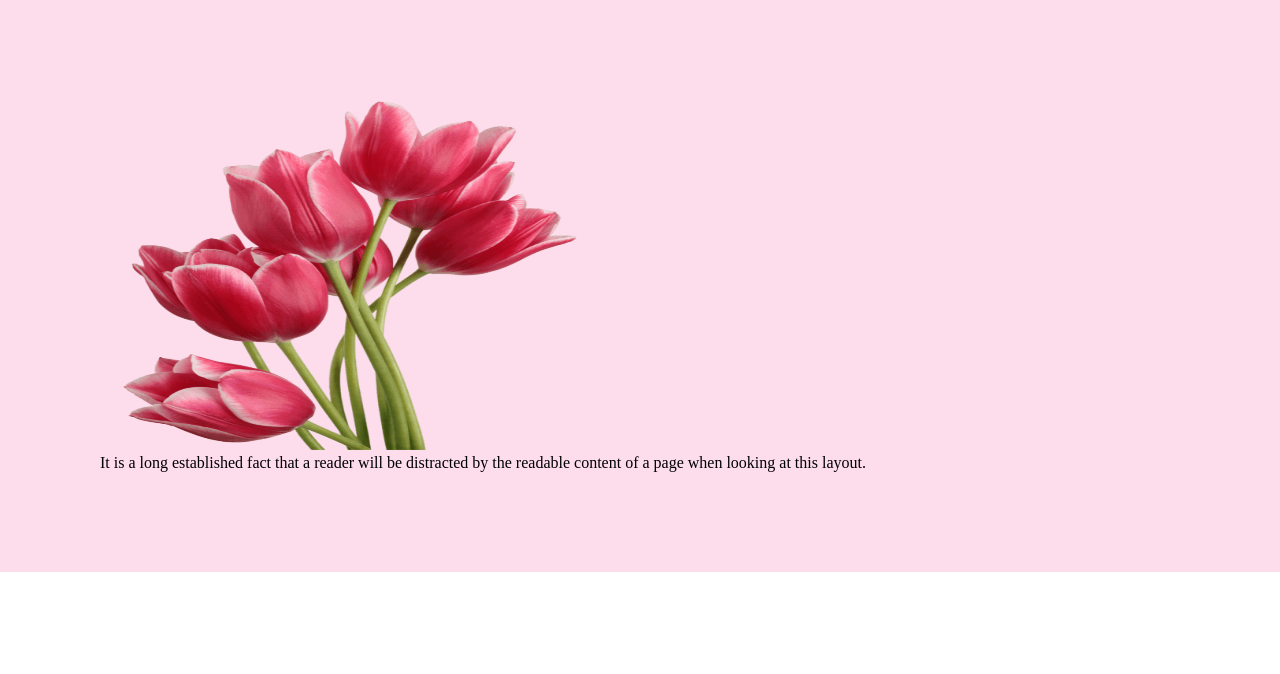
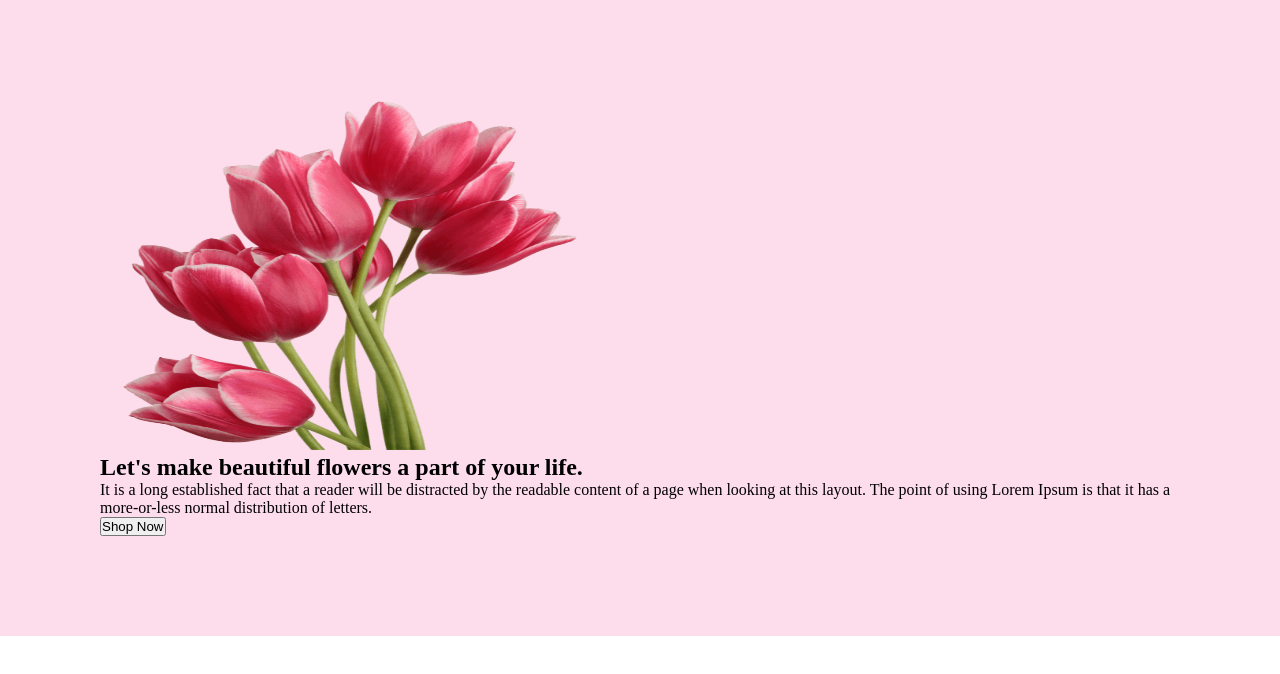
Before and after one commit to TanzinFarhana/myfirstgithubrepo, a plain HTML site: page index.html in a window 1280 px wide. Drawn offline with Linux system fonts and the light colour scheme.

Commit message:
first commit

```diff
--- a/index.css
+++ b/index.css
@@ -7,3 +7,6 @@
     background-color: rgb(253, 220, 236);
     padding: 100px;
 }
+.banner-container{
+    display: flex;
+}
--- a/index.html
+++ b/index.html
@@ -3,7 +3,7 @@
 <head>
     <meta charset="UTF-8">
     <meta name="viewport" content="width=device-width, initial-scale=1.0">
-    <title>Document</title>
+    <title>Online Flower Shop</title>
     <link rel="stylesheet" href="index.css">
 </head>
 <body>
@@ -11,15 +11,20 @@
 <nav>
     <div class="manu-container">
         <div class="logo">
-            <img class="logo" height="350" width="500" src="Flower Asset/pngwing 10.png" alt=""">
-            <p>It is a long established fact that a reader will be distracted by the readable content of a page when looking at this layout.</p>
+            <img class="logo" height="350" width="500" src="Flower Asset/pngwing 10.png" alt="">
         </div>
-        <div class="manus"></div>
-    </div>
+        <div class="banner-container">
+            <div class="banner-text">
+                <h1>Let's make beautiful flowers a part of your life.</h1>
+                <p>It is a long established fact that a reader will be distracted by the readable content of a page when looking at this layout. The point of using Lorem Ipsum is that it has a more-or-less normal distribution of letters.</p>
+                <button>Shop Now</button>
+            </div>
 </nav>
     </header>
     <main>
+<section>
 
+</section>
     </main>
     <footer>
 
```
